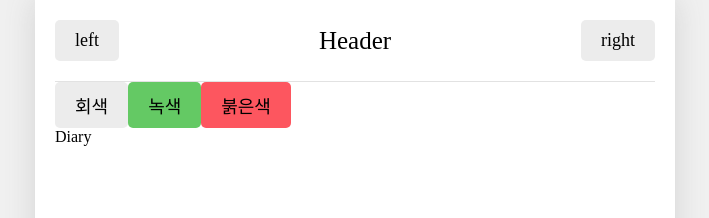
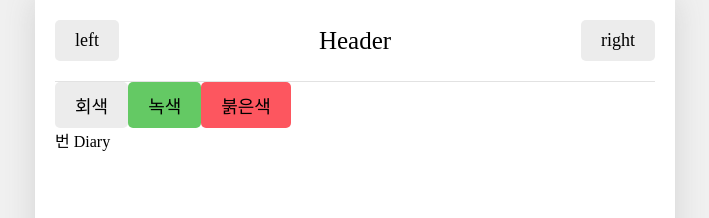
Before and after one commit to hxx-dev/emotional-diary, a React (Vite) app: page /diary in a window 1280 px wide. Shown: the top 218 px of the page, without its empty margins (285-994 px from the left). Built offline with nearby package versions, Linux system fonts and the light colour scheme; a web font is replaced by a local one.

Commit message:
:sparkles:Feat: useParams 추가

```diff
--- a/src/pages/Diary.jsx
+++ b/src/pages/Diary.jsx
@@ -1,5 +1,8 @@
+import { useParams } from "react-router-dom";
+
 function Diary() {
-  return <div>Diary</div>;
+  const params = useParams();
+  return <div>{params.id}번 Diary</div>;
 }
 
 export default Diary;
```
